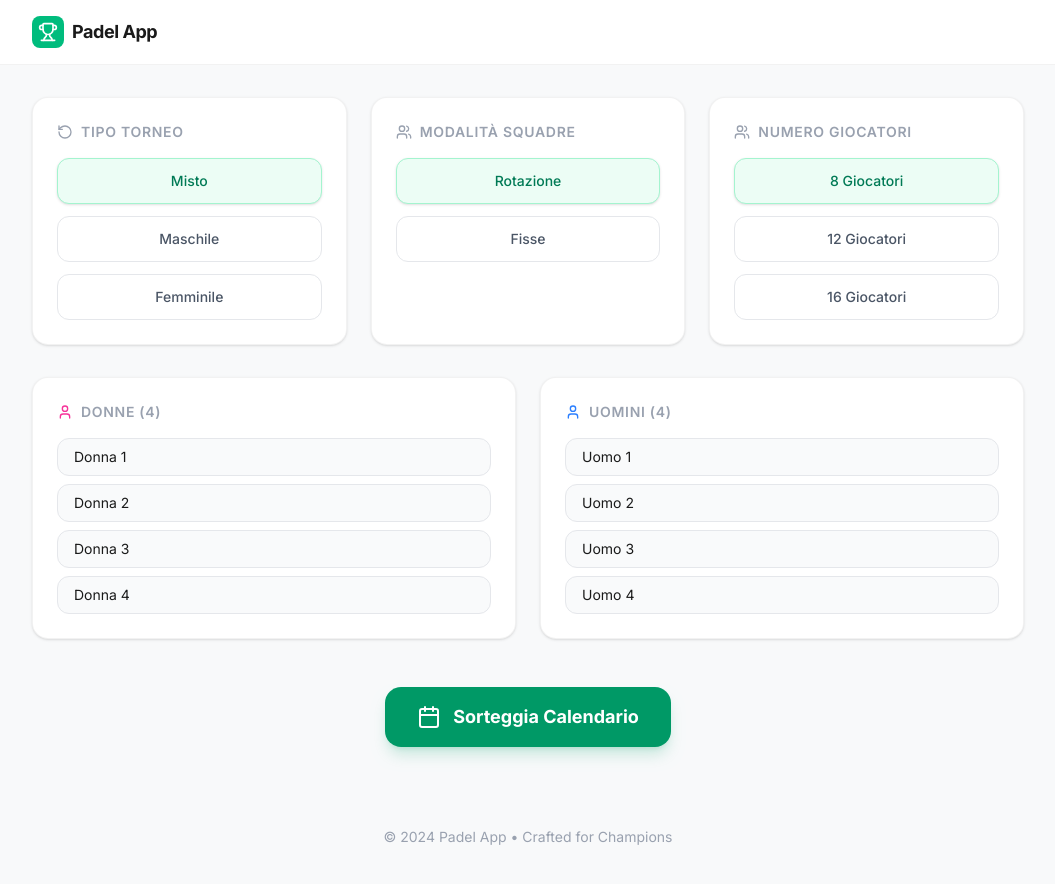
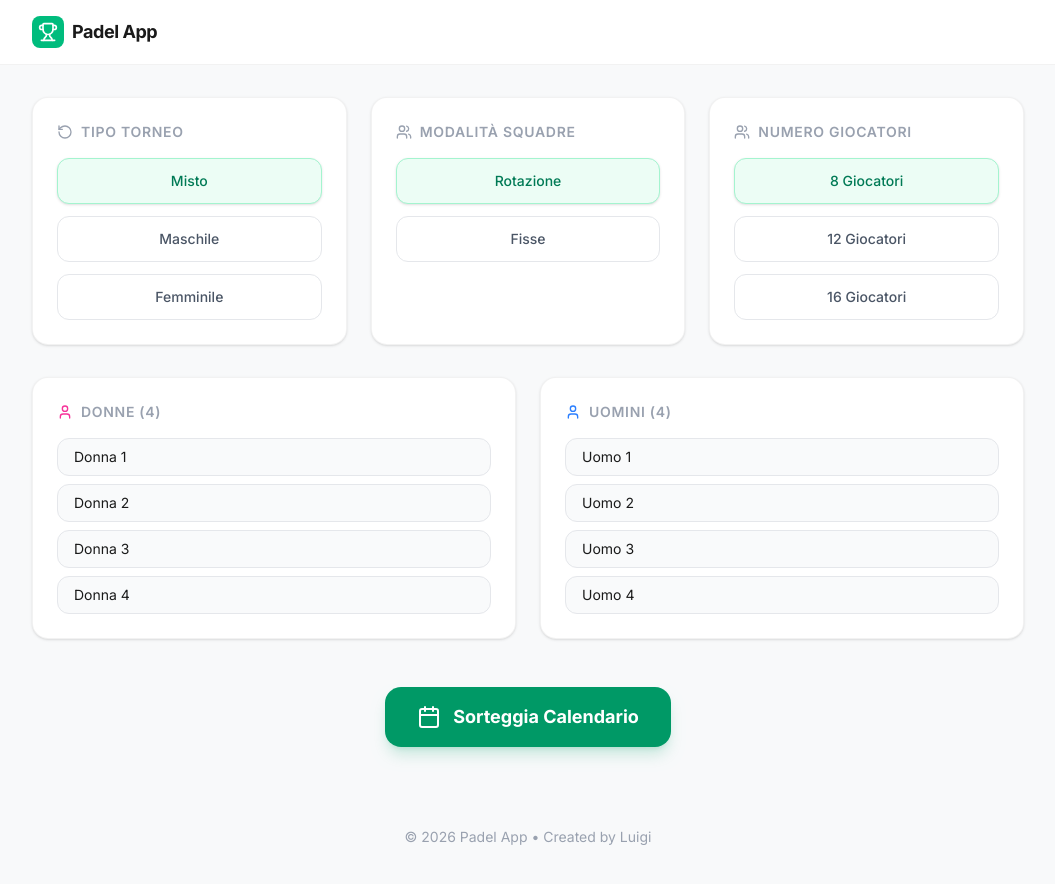
Before and after one commit to lost1980/padelApp, a React (Vite) app: page / in a window 1280 px wide. Shown: the top 884 px of the page, without its empty margins (112-1167 px from the left). Built offline with nearby package versions, Linux system fonts and the light colour scheme.

Commit message:
Update App.tsx

```diff
--- a/src/App.tsx
+++ b/src/App.tsx
@@ -835,7 +835,7 @@ export default function App() {
 
       {/* Footer */}
       <footer className="max-w-5xl mx-auto px-4 py-12 text-center text-gray-400 text-sm">
-        <p>© 2024 Padel App • Crafted for Champions</p>
+        <p>© 2026 Padel App • Created by Luigi</p>
       </footer>
     </div>
   );
```
